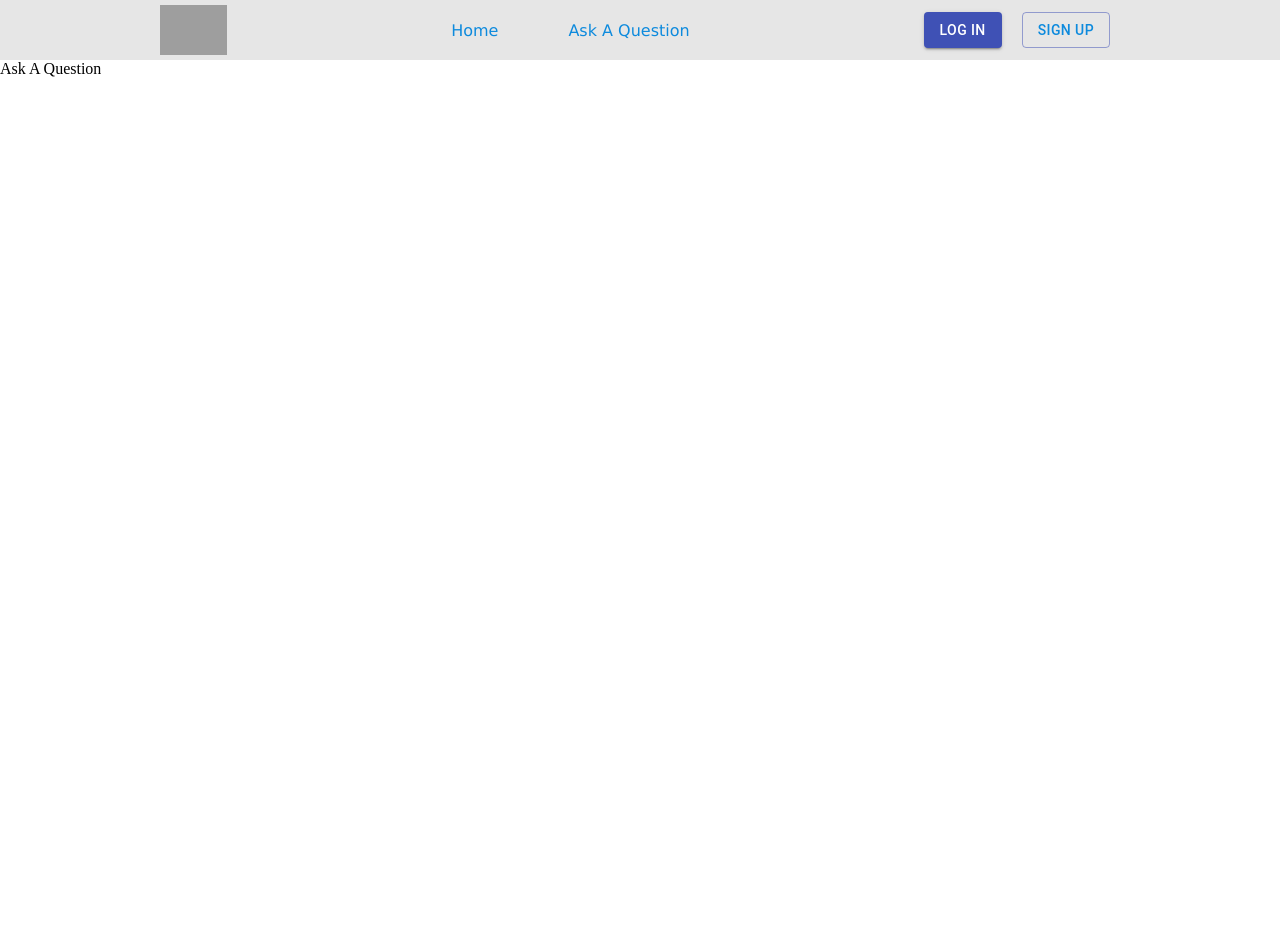
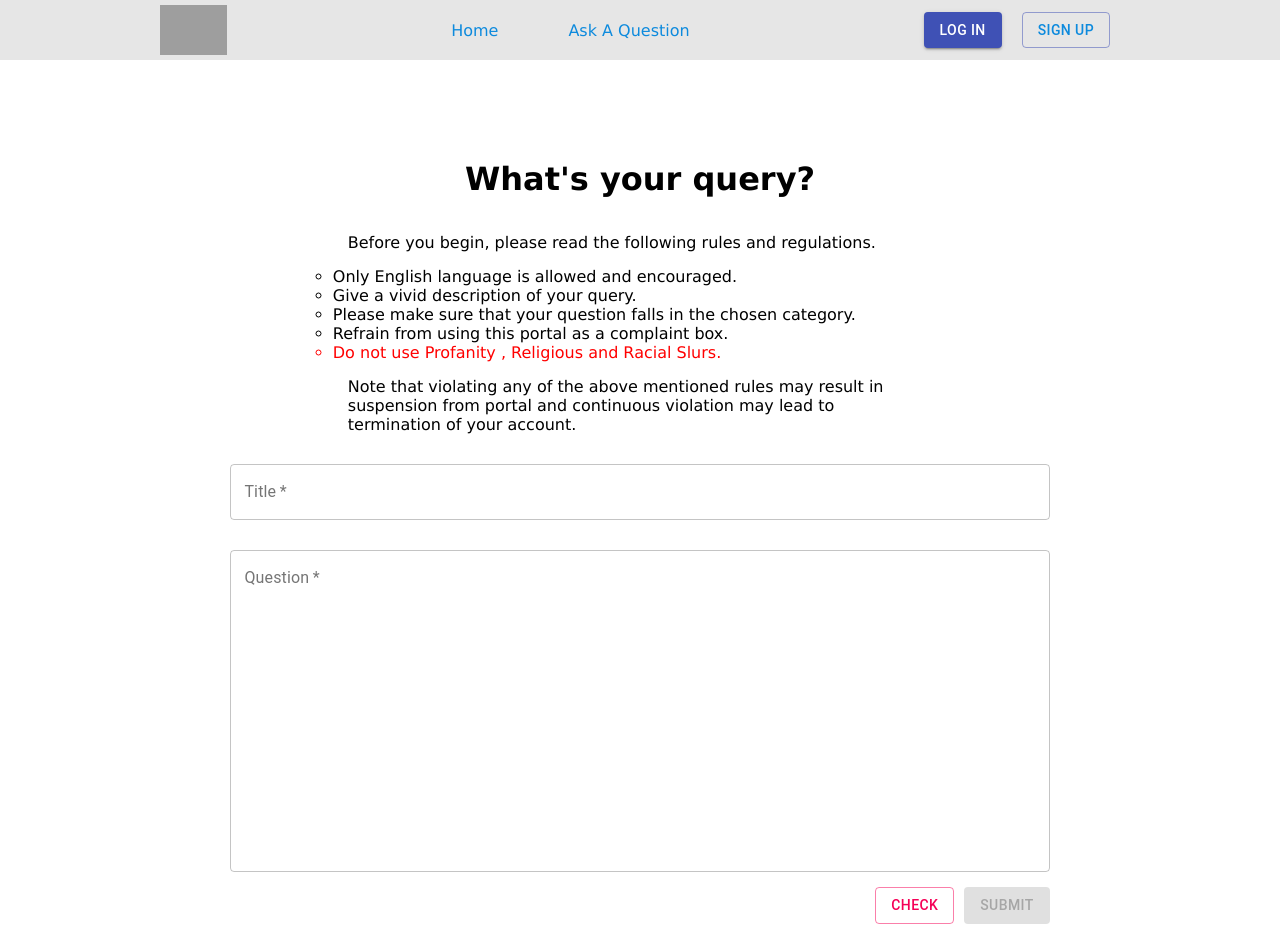
Before and after one commit to HaseebAHMED-afk/DuetStudentQuora, a React (Create React App) app in the folder client/: page /askaquestion in a window 1280 px wide. Shown: the top 952 px of the page. Before the commit the page ends 800 px from the top, so only its background shows below. Built offline with nearby package versions, Linux system fonts and the light colour scheme; grey boxes are pictures that could not be loaded.

Commit message:
askQuestion page completed

```diff
--- a/client/package.json
+++ b/client/package.json
@@ -7,6 +7,7 @@
     "@testing-library/jest-dom": "^5.11.4",
     "@testing-library/react": "^11.1.0",
     "@testing-library/user-event": "^12.1.10",
+    "draft-js": "^0.11.7",
     "history": "^5.0.0",
     "react": "^17.0.1",
     "react-dom": "^17.0.1",
--- a/client/src/App.css
+++ b/client/src/App.css
@@ -43,3 +43,56 @@ a{
 .card{
     margin: auto;
 }
+.questionPage{
+text-align: center;
+width: 80%;
+margin: auto;
+}
+
+.question-main-heading{
+    font-family: Verdana, Geneva, Tahoma, sans-serif;
+    margin: 35px;
+    margin-top: 100px;
+}
+
+.guidelines{
+    text-align: left;
+    width: 60%;
+    margin: auto;
+}
+
+.guideline-para, .note{
+    font-family: 'Lucida Sans', 'Lucida Sans Regular', 'Lucida Grande', 'Lucida Sans Unicode', Geneva, Verdana, sans-serif;
+    margin: 15px;
+}
+
+.guideline-list{
+    list-style: circle;
+}
+
+.guideline-list-item{
+    font-family: 'Lucida Sans', 'Lucida Sans Regular', 'Lucida Grande', 'Lucida Sans Unicode', Geneva, Verdana, sans-serif;
+}
+
+.highlighted{
+    color: red;
+}
+.question-form{
+    width: 80%;
+    margin: auto;
+    text-align: center !important;
+    margin-bottom: 75px !important ;
+    overflow: hidden;
+}
+.question-input{
+    width: 100%;
+    margin: 15px auto !important;
+}
+.question-submit-btn{
+    display: block !important;
+    float: right;
+}
+.profanity-check{
+    float: right;
+    margin: auto 10px !important;
+}
--- a/client/src/Pages/AskAQuestion.jsx
+++ b/client/src/Pages/AskAQuestion.jsx
@@ -1,11 +1,78 @@
-import React from 'react'
+import React, { useState } from 'react'
+import MenuItem from '@material-ui/core/MenuItem';
+import Select from '@material-ui/core/Select';
+import '../App.css'
+import { Button, TextField } from '@material-ui/core';
 
 const AskAQuestion = () => {
+
+    const [title , setTitle] = useState('')
+    const [question, setQuestion] = useState('')
+    const [approved , setApproved] = useState(false)
+
+    const handleTitleChange = (e) => {
+        setTitle(e.target.value)
+    }
+
+    const handleQuestionChange = (e) => {
+        setQuestion(e.target.value)
+    }
+
+    const handleOnSubmit = () => {
+        questionOnSubmit()
+    }
+
+    const handleOnCheck = () =>{
+        profanityCheck()
+    }
+
+    const questionOnSubmit = () => {
+        console.log(title , question);
+    }
+
+    const profanityCheck = () => {
+        setApproved(true)
+    }
+
+
     return (
-        <div>
-            Ask A Question
+      <div className="questionPage">
+       <h1 className='question-main-heading' >What's your query?</h1>
+       <div className="guidelines">
+       <p className='guideline-para' >Before you begin, please read the following rules and regulations.</p>
+       <ul className='guideline-list' >
+           <li className='guideline-list-item' >
+               Only English language is allowed and encouraged.
+           </li>
+           <li className='guideline-list-item' >
+               Give a vivid description of your query.
+           </li>
+           <li className='guideline-list-item' >
+               Please make sure that your question falls in the chosen category.
+           </li>
+           <li className='guideline-list-item' >
+               Refrain from using this portal as a complaint box.
+           </li>
+           <li className='guideline-list-item highlighted' >
+               Do not use Profanity , Religious and Racial Slurs.
+           </li>
+
+       </ul>
+       <p className='note' >
+           Note that violating any of the above mentioned rules may result in suspension from portal and continuous violation may lead to termination of your account.
+       </p>
+       </div>
+
+        <div className="question-form">
+            <TextField onChange={handleTitleChange} value={title} variant='outlined' color='primary' label='Title' required className='question-input' />
+            <TextField onChange={handleQuestionChange} value={question} variant='outlined' color='primary' label='Question' required className='question-input' multiline rows={15} />
+            <Button onClick={handleOnSubmit} className='question-submit-btn' disabled={approved === true ? false : true}  variant='contained' color='primary' >Submit</Button>
+            <Button onClick={handleOnCheck} className='profanity-check' variant='outlined' color='secondary' >Check</Button>
         </div>
-    )
+
+
+      </div>
+    );
 }
 
 export default AskAQuestion
--- a/client/src/Pages/Home.jsx
+++ b/client/src/Pages/Home.jsx
@@ -4,6 +4,7 @@ import QuestionCard from '../Components/QuestionCard'
 const Home = () => {
     return (
         <div>
+            {/* Update props later */}
             <QuestionCard />
 
         </div>
```
Also changed, not shown: 1 other file (tests, documents, lock files or other folders).
